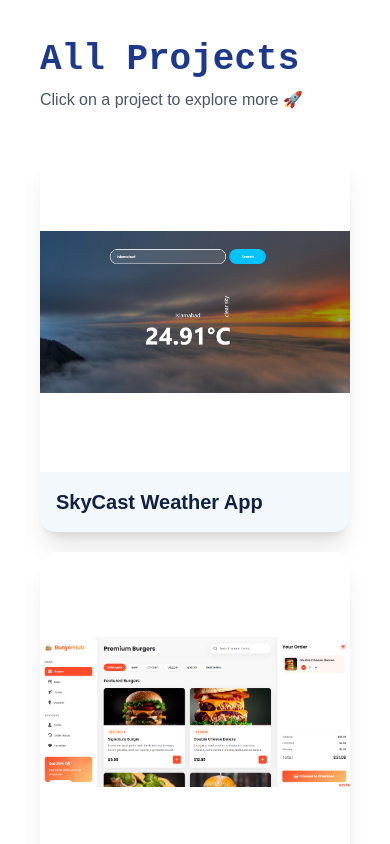
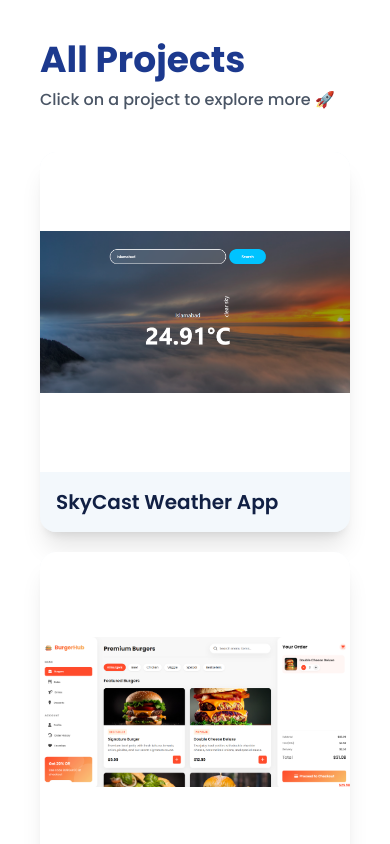
Before and after one commit to hassan-qureshii/Portfolio, a React (Vite) app: page /projects in a window 390 px wide. Shown: the top 844 px of the page. Built offline with nearby package versions, Linux system fonts and the light colour scheme.

Commit message:
Add Skeleton

```diff
--- a/index.html
+++ b/index.html
@@ -4,6 +4,8 @@
     <meta charset="UTF-8" />
     <!-- ✅ Fix: Add correct favicon reference -->
     <link rel="icon" type="image/png" href="/favicon.ico" />
+    <!-- index.html (inside <head>) -->
+<link href="https://fonts.googleapis.com/css2?family=Inter:wght@300;400;500;600&family=Poppins:wght@500;600;700&display=swap" rel="stylesheet" />
 
     <meta name="viewport" content="width=device-width, initial-scale=1.0" />
     <title>Akbar-Qureshi | Developer</title>
--- a/src/Components/Contact.jsx
+++ b/src/Components/Contact.jsx
@@ -1,81 +1,185 @@
-import React from "react";
-import { Mail, Send } from "lucide-react";
+import React, { useState } from "react";
+import { Mail } from "lucide-react";
 import { motion } from "framer-motion";
-import { WhatsApp } from "@mui/icons-material";
+import { WhatsApp, Send } from "@mui/icons-material";
 
 const Contact = () => {
-  const whatsappLink =
-    "https://wa.me/923068868886?text=Hello%20Hassan!%20I%20would%20like%20to%20get%20in%20touch.";
+  const whatsappNumber = "923068868886"; // your WhatsApp number (without +)
   const mailLink =
     "mailto:hassanqureshi8886@gmail.com?subject=Let's%20Work%20Together&body=Hi%20Hassan,";
 
+  // ✅ State for inputs
+  const [formData, setFormData] = useState({
+    name: "",
+    email: "",
+    message: "",
+  });
+
+  // ✅ Handle Input Change
+  const handleChange = (e) => {
+    const { name, value } = e.target;
+    setFormData((prev) => ({ ...prev, [name]: value }));
+  };
+
+  // ✅ Handle Submit (Send to WhatsApp)
+  const handleSubmit = (e) => {
+    e.preventDefault();
+
+    const { name, email, message } = formData;
+
+    if (!name || !email || !message) {
+      alert("⚠️ Please fill out all fields");
+      return;
+    }
+
+    const whatsappText = `Hello Hassan! 👋%0A%0AYou have a new message:%0A%0A🧑 Name: ${encodeURIComponent(
+      name
+    )}%0A📩 Email: ${encodeURIComponent(
+      email
+    )}%0A💬 Message: ${encodeURIComponent(message)}`;
+
+    const whatsappLink = `https://wa.me/${whatsappNumber}?text=${whatsappText}`;
+
+    // open WhatsApp in new tab
+    window.open(whatsappLink, "_blank");
+
+    // Optional: Clear inputs
+    setFormData({ name: "", email: "", message: "" });
+  };
+
   return (
-  <div>
-   <motion.h1
-           initial={{ opacity: 0, x: -50 }}
-           whileInView={{ opacity: 1, x: 0 }}
-           transition={{ duration: 0.6, ease: "easeOut" }}
-           viewport={{ once: true }}
-           className="text-2xl font-black font-sans text-heading ml-5"
+    <div
+      id="contact"
+      className="px-6 md:px-16 py-20 flex flex-col items-center text-center"
     >
-           Contact
-         </motion.h1>
-    <section className="py-20 px-6 md:px-16 flex flex-col items-center text-center">
       {/* Heading */}
-      <motion.h1
+      <motion.h2
         initial={{ opacity: 0, y: -40 }}
         animate={{ opacity: 1, y: 0 }}
         transition={{ duration: 0.7, ease: "easeOut" }}
-        className="text-2xl md:text-3xl font-bold text-heading mb-6"
+        className="text-2xl md:text-3xl font-bold text-heading mb-4 text-center"
       >
         Let’s Work Together
-      </motion.h1>
+      </motion.h2>
 
+      {/* Description */}
       <motion.p
         initial={{ opacity: 0, y: 30 }}
         animate={{ opacity: 1, y: 0 }}
         transition={{ duration: 0.7, delay: 0.2 }}
-        className="max-w-2xl text-para text-lg leading-relaxed mb-10"
+        className="max-w-2xl text-para text-lg leading-relaxed mb-10 text-center"
       >
-        I’m open to freelance projects, creative collaborations, and exciting full-time roles.
-Got an idea, a challenge, or just want to say hi? Let’s make something amazing together!
+        I’m open to freelance projects, creative collaborations, and exciting full-time
+        roles. Got an idea, a challenge, or just want to say hi? Let’s make something
+        amazing together!
       </motion.p>
 
-      {/* Contact Cards */}
-      <div className="grid md:grid-cols-2 gap-6 w-full max-w-2xl">
+      {/* Grid Layout */}
+      <div className="grid md:grid-cols-2 gap-10 w-full max-w-5xl">
+        {/* 📞 Contact Info (centered vertically) */}
+        <div className="space-y-6 flex flex-col items-center justify-center text-center md:justify-center h-full">
           {/* WhatsApp */}
           <motion.a
-          href={whatsappLink}
+            href={`https://wa.me/${whatsappNumber}`}
             target="_blank"
             rel="noopener noreferrer"
-          whileHover={{ scale: 1.05 }}
+            aria-label="Contact via WhatsApp"
+            whileHover={{ scale: 1.02 }}
             whileTap={{ scale: 0.98 }}
             transition={{ duration: 0.3 }}
-          className="flex flex-col items-center justify-center p-6 border-b md:border-r border-gray-700 rounded-2xl shadow-lg hover:shadow-[#21C063] hover:border-[#21C063] bg-[#2A394E] transition-all duration-300"
+            className="flex items-center gap-4 p-4 border-b border-gray-600 rounded-lg transition-all duration-300 hover:border-[#21C063]"
           >
-          <WhatsApp className="text-[#21C063] text-5xl mb-3" />
-          <span className="text-xl text-[#21C063] font-semibold hover:underline">
+            <WhatsApp className="text-[#21C063] text-4xl" />
+            <div className="flex flex-col items-center">
+              <span className="text-lg text-[#21C063] font-semibold hover:underline">
                 +92 306 8868886
               </span>
-          <p className="text-gray-400  mt-2">Chat instantly on WhatsApp</p>
+              <p className="text-gray-400 text-sm">Chat instantly on WhatsApp</p>
+            </div>
           </motion.a>
 
           {/* Email */}
           <motion.a
             href={mailLink}
-          whileHover={{ scale: 1.05 }}
+            aria-label="Send email to Hassan"
+            whileHover={{ scale: 1.02 }}
             whileTap={{ scale: 0.98 }}
             transition={{ duration: 0.3 }}
-          className="flex flex-col items-center justify-center p-6 border-b border-gray-700 rounded-2xl shadow-lg hover:shadow-[#1C398E] hover:border-[#1C398E] bg-[#2A394E] transition-all duration-300"
+            className="flex items-center gap-4 p-4 border-b border-gray-600 rounded-lg transition-all duration-300 hover:border-[#1C398E]"
           >
-          <Mail className="text-[#1C398E] text-5xl mb-3" />
-          <span className="text-xl font-semibold hover:underline text-heading">
+            <Mail className="text-[#1C398E] text-4xl" />
+            <div className="flex flex-col items-center">
+              <span className="text-lg font-semibold hover:underline text-heading">
                 hassanqureshi8886@gmail.com
               </span>
-          <p className="text-gray-400 mt-2">Send me a detailed message</p>
+              <p className="text-gray-400 text-sm">Send me a detailed message</p>
+            </div>
           </motion.a>
         </div>
-    </section>
+
+        {/* ✍️ Contact Form */}
+        <motion.form
+          onSubmit={handleSubmit}
+          initial={{ opacity: 0, x: 50 }}
+          whileInView={{ opacity: 1, x: 0 }}
+          transition={{ duration: 0.6 }}
+          viewport={{ once: true }}
+          className="flex flex-col gap-5 w-full"
+        >
+          {/* Name */}
+          <div className="flex flex-col gap-2">
+            <label className="text-sm font-semibold text-heading text-left">Name</label>
+            <input
+              type="text"
+              name="name"
+              value={formData.name}
+              onChange={handleChange}
+              placeholder="Enter your name"
+              required
+              className="p-3 border-b border-gray-800 rounded-xl text-para focus:outline-none"
+            />
+          </div>
+
+          {/* Email */}
+          <div className="flex flex-col gap-2">
+            <label className="text-sm font-semibold text-heading text-left">Email</label>
+            <input
+              type="email"
+              name="email"
+              value={formData.email}
+              onChange={handleChange}
+              placeholder="Enter your email"
+              required
+              className="p-3 border-b border-gray-800 rounded-xl text-para focus:outline-none"
+            />
+          </div>
+
+          {/* Message */}
+          <div className="flex flex-col gap-2">
+            <label className="text-sm font-semibold text-heading text-left">Message</label>
+            <textarea
+              name="message"
+              value={formData.message}
+              onChange={handleChange}
+              placeholder="Write your message here..."
+              required
+              rows="3"
+              className="p-3 border-b border-gray-800 rounded-xl text-para focus:outline-none"
+            ></textarea>
+          </div>
+
+          {/* Send Button */}
+          <div className="flex justify-end">
+            <button
+              type="submit"
+              aria-label="Send message"
+              className="flex items-center justify-center bg-heading hover:bg-para text-white p-3 rounded-full transition-all duration-300 shadow-md"
+            >
+              <Send />
+            </button>
+          </div>
+        </motion.form>
+      </div>
     </div>
   );
 };
--- a/src/Components/LeftItems.jsx
+++ b/src/Components/LeftItems.jsx
@@ -11,14 +11,28 @@
     { name: "Contact", to: "contact" },
   ];
 
+  const menuVariants = {
+    hidden: { opacity: 0, y: 20 },
+    visible: {
+      opacity: 1,
+      y: 0,
+      transition: { staggerChildren: 0.15 },
+    },
+  };
+
+  const itemVariants = {
+    hidden: { opacity: 0, y: 20 },
+    visible: { opacity: 1, y: 0 },
+  };
+
   return (
     <motion.div
       initial={{ x: -100, opacity: 0 }}
       animate={{ x: 0, opacity: 1 }}
       transition={{ duration: 0.6, ease: "easeOut" }}
-      className="w-full h-auto lg:h-screen flex flex-col lg:justify-between"
+      className="w-full h-auto lg:h-screen flex flex-col lg:justify-between font-[var(--font-body)]"
     >
-      {/* Top Content */}
+      {/* Top Section */}
       <div>
         <motion.div
           initial={{ opacity: 0, y: -20 }}
@@ -26,11 +40,14 @@
           transition={{ delay: 0.2, duration: 0.6 }}
           className="pt-10 mx-5 md:mx-10"
         >
-          <h1 className="text-4xl !font-Outfit !font-bold text-heading">
+          <h1
+            className="text-4xl font-bold text-heading"
+            style={{ fontFamily: "var(--font-heading)" }}
+          >
             Akbar Qureshi
           </h1>
-          <p className="mt-2 text-para">
-            Mern Stack | React | Next.js Developer
+          <p className="mt-2 text-para text-lg font-medium">
+            MERN Stack | React | Next.js Developer
           </p>
         </motion.div>
 
@@ -38,7 +55,7 @@
           initial={{ opacity: 0 }}
           animate={{ opacity: 1 }}
           transition={{ delay: 0.4, duration: 0.6 }}
-          className="mx-5 my-5 md:mx-10 text-para"
+          className="mx-5 my-5 md:mx-10 text-para text-base leading-relaxed"
         >
           I design and build clean, accessible websites that look stunning on
           any device — crafting{" "}
@@ -52,15 +69,8 @@
         <motion.div
           initial="hidden"
           animate="visible"
-          variants={{
-            hidden: { opacity: 0, y: 20 },
-            visible: {
-              opacity: 1,
-              y: 0,
-              transition: { staggerChildren: 0.15 },
-            },
-          }}
-          className="flex gap-5 md:block m-10 text-blue-900 font-mono"
+          variants={menuVariants}
+          className="flex gap-5 md:block m-10 text-blue-900 font-poppins tracking-wide"
         >
           {menuItems.map(({ name, to }) => (
             <Link
@@ -71,14 +81,10 @@
               spy={true}
               offset={-50}
               activeClass="active"
-              containerId="right-container" // 👈 target RightItems scroll container
             >
               <motion.p
-                variants={{
-                  hidden: { opacity: 0, y: 20 },
-                  visible: { opacity: 1, y: 0 },
-                }}
-                className="hover:text-para py-1 cursor-pointer duration-500"
+                variants={itemVariants}
+                className="hover:text-para py-1 cursor-pointer duration-500 text-lg font-medium"
                 whileHover={{ scale: 1.1, x: 5 }}
                 transition={{ type: "spring", stiffness: 200 }}
               >
@@ -89,14 +95,13 @@
         </motion.div>
       </div>
 
-      {/* Bottom Social Icons */}
+      {/* Social Icons */}
       <motion.div
         initial={{ opacity: 0, y: 30 }}
         animate={{ opacity: 1, y: 0 }}
         transition={{ delay: 0.8, duration: 0.6 }}
         className="flex justify-start space-x-4 mb-6 text-blue-900 ml-10"
       >
-        {/* GitHub */}
         <motion.a
           href="https://github.com/hassan-qureshii"
           target="_blank"
@@ -107,7 +112,6 @@
           <GitHub className="cursor-pointer hover:text-para" />
         </motion.a>
 
-        {/* LinkedIn */}
         <motion.a
           href="https://www.linkedin.com/in/akbar-qureshi-8634b530b/"
           target="_blank"
@@ -118,7 +122,6 @@
           <LinkedIn className="cursor-pointer hover:text-para" />
         </motion.a>
 
-        {/* Instagram */}
         <motion.a
           href="https://www.instagram.com/hassanq_shi"
           target="_blank"
--- a/src/Pages/AllProjects.jsx
+++ b/src/Pages/AllProjects.jsx
@@ -1,30 +1,134 @@
 import React, { useState } from "react";
 import { motion } from "framer-motion";
-import { Modal, Button } from "antd";
+import { Modal, Button, Skeleton } from "antd";
 
-// ✅ All images come from the public folder → use absolute paths like "/image.png"
 const projects = [
-  { name: "SkyCast Weather App", path: "https://sky-cast-weather-tawny.vercel.app/", image: "/skycast.png", description: "SkyCast Weather App is a sleek..." },
-  { name: "Meal Metrics", path: "https://meal-metrics-six.vercel.app/", image: "/mealmetrics.png", description: "MealMetrics – A responsive..." },
-  { name: "Microsoft Office UI Website", path: "https://website-9e404.web.app/", image: "/microsoft.png", description: "Clone of Microsoft official site..." },
-  { name: "CODVerse", path: "https://co-dverse.vercel.app/", image: "/CodVerse.png", description: "Modern Call of Duty fan hub..." },
-  { name: "DigitalEra Faculty", path: "https://digital-era-institute.vercel.app/", image: "/DigitalEra.png", description: "Faculty platform using React.js..." },
-  { name: "Food Website", path: "https://burger-website-hq.netlify.app/", image: "/Burger.png", description: "Modern landing page for a burger restaurant." },
-  { name: "3 Column Preview Card", path: "https://3-column-preview-card-hq.netlify.app/", image: "/3-column-preview-card.png", description: "A responsive 3-column preview card." },
-  { name: "Single Price Grid Component", path: "https://single-price-grid-component-master-hq.netlify.app/", image: "/singleprice.png", description: "Single Price Grid Component." },
-  { name: "ClipBoard Landing Page", path: "https://clipboard-landing-page-hq.netlify.app/", image: "/landingpage.png", description: "Clipboard Landing Page built using HTML, CSS." },
-  { name: "Coza Store", path: "https://coza-store-hq.netlify.app/", image: "/Coza-store.png", description: "Modern fashion store landing page." },
-  { name: "Cartify", path: "/projects/youtube", image: "/Cartify.png", description: "E-commerce cart project." },
-  { name: "Blog Preview Card", path: "https://blog-preview-card-main-hq.netlify.app/", image: "/Blog-preview-card.png", description: "Clean, modern blog preview card." },
-  { name: "Profile Component Main", path: "https://social-links-profile-main-hq.netlify.app/", image: "/Profile-main.png", description: "Responsive profile card." },
-  { name: "QR Code Component Main", path: "https://qr-code-component-main-hq.netlify.app/", image: "/qrcode.png", description: "Elegant QR Code Component." },
-  { name: "Text Length Analyzer App", path: "https://text-length-analyzer.netlify.app/", image: "/textanalyzer.png", description: "Analyze the length of text." },
-  { name: "Payment Method UI", path: "https://payment-method-ui.netlify.app/", image: "/Payment.png", description: "Modern UI for payment gateway." },
-  { name: "Conference Ticket Generator", path: "https://conference-ticket-generator-main-hq.netlify.app/", image: "/TicketGenerator.png", description: "Generates custom conference tickets." },
-  { name: "Sigma Solver Calculator", path: "https://sigmasolver-calculator.netlify.app/", image: "/Calculator.png", description: "A calculator app." },
-  { name: "Time Forage", path: "https://timeforge.netlify.app/", image: "/stopwatch.png", description: "Stopwatch and timer app." },
-  { name: "Logic Whisper App", path: "https://logicwhisper-app.netlify.app/", image: "/logicwhisper.png", description: "App for logical problems." },
-  { name: "Google Clone", path: "https://google-clone-hq.netlify.app/", image: "/googleclone.png", description: "Google Search clone." },
+  {
+    name: "SkyCast Weather App",
+    path: "https://sky-cast-weather-tawny.vercel.app/",
+    image: "/skycast.png",
+    description: "SkyCast is a responsive weather forecasting app that provides real-time temperature, humidity, and location-based reports. Built with modern UI for a smooth user experience."
+  },
+  {
+    name: "Meal Metrics",
+    path: "https://meal-metrics-six.vercel.app/",
+    image: "/mealmetrics.png",
+    description: "Meal Metrics helps users discover and explore recipes with detailed nutritional information. A modern, mobile-friendly interface for food lovers."
+  },
+  {
+    name: "Microsoft Office UI Website",
+    path: "https://website-9e404.web.app/",
+    image: "/microsoft.png",
+    description: "A clean and modern clone of Microsoft’s official site. Showcases professional UI/UX design and smooth page transitions."
+  },
+  {
+    name: "CODVerse",
+    path: "https://co-dverse.vercel.app/",
+    image: "/CodVerse.png",
+    description: "CODVerse is a Call of Duty fan hub featuring game modes, news, and sleek animations. Built with responsive design for gamers."
+  },
+  {
+    name: "DigitalEra Faculty",
+    path: "https://digital-era-institute.vercel.app/",
+    image: "/DigitalEra.png",
+    description: "A React.js faculty platform for educational institutions. Includes clean navigation and modern UI for students and staff."
+  },
+  {
+    name: "Food Website",
+    path: "https://burger-website-hq.netlify.app/",
+    image: "/Burger.png",
+    description: "A stylish burger restaurant landing page with smooth animations. Designed to attract customers with a modern layout."
+  },
+  {
+    name: "3 Column Preview Card",
+    path: "https://3-column-preview-card-hq.netlify.app/",
+    image: "/3-column-preview-card.png",
+    description: "A responsive 3-column preview card component. Perfect for showcasing services in a minimal and elegant style."
+  },
+  {
+    name: "Single Price Grid Component",
+    path: "https://single-price-grid-component-master-hq.netlify.app/",
+    image: "/singleprice.png",
+    description: "A clean and simple pricing card layout. Ideal for presenting pricing plans in a modern way."
+  },
+  {
+    name: "ClipBoard Landing Page",
+    path: "https://clipboard-landing-page-hq.netlify.app/",
+    image: "/landingpage.png",
+    description: "A modern landing page built using HTML and CSS. Fully responsive with a clean and professional design."
+  },
+  {
+    name: "Coza Store",
+    path: "https://coza-store-hq.netlify.app/",
+    image: "/Coza-store.png",
+    description: "A stylish fashion store landing page. Designed with smooth sections and a modern e-commerce layout."
+  },
+  {
+    name: "Cartify",
+    path: "/projects/youtube",
+    image: "/Cartify.png",
+    description: "Cartify is an e-commerce cart project featuring add-to-cart and product management. Simple and efficient for learning full-stack."
+  },
+  {
+    name: "Blog Preview Card",
+    path: "https://blog-preview-card-main-hq.netlify.app/",
+    image: "/Blog-preview-card.png",
+    description: "A clean blog preview card design. Highlights titles, author info, and categories with a minimal touch."
+  },
+  {
+    name: "Profile Component Main",
+    path: "https://social-links-profile-main-hq.netlify.app/",
+    image: "/Profile-main.png",
+    description: "A modern responsive profile card with social links. Great for personal branding and portfolio use."
+  },
+  {
+    name: "QR Code Component Main",
+    path: "https://qr-code-component-main-hq.netlify.app/",
+    image: "/qrcode.png",
+    description: "An elegant and responsive QR Code component. Simple yet effective design for quick scanning."
+  },
+  {
+    name: "Text Length Analyzer App",
+    path: "https://text-length-analyzer.netlify.app/",
+    image: "/textanalyzer.png",
+    description: "A handy app that counts text length in real time. Useful for writers, developers, and students."
+  },
+  {
+    name: "Payment Method UI",
+    path: "https://payment-method-ui.netlify.app/",
+    image: "/Payment.png",
+    description: "A modern payment gateway UI design. Features secure and clean layout for better user trust."
+  },
+  {
+    name: "Conference Ticket Generator",
+    path: "https://conference-ticket-generator-main-hq.netlify.app/",
+    image: "/TicketGenerator.png",
+    description: "An interactive tool to generate digital conference tickets. Clean design and smooth functionality."
+  },
+  {
+    name: "Sigma Solver Calculator",
+    path: "https://sigmasolver-calculator.netlify.app/",
+    image: "/Calculator.png",
+    description: "A simple and modern calculator app. User-friendly interface with accurate calculations."
+  },
+  {
+    name: "Time Forage",
+    path: "https://timeforge.netlify.app/",
+    image: "/stopwatch.png",
+    description: "A stopwatch and timer app with a clean UI. Perfect for tracking tasks or workouts."
+  },
+  {
+    name: "Logic Whisper App",
+    path: "https://logicwhisper-app.netlify.app/",
+    image: "/logicwhisper.png",
+    description: "Logic Whisper helps users solve logical problems and puzzles. Built with a focus on simplicity."
+  },
+  {
+    name: "Google Clone",
+    path: "https://google-clone-hq.netlify.app/",
+    image: "/googleclone.png",
+    description: "A front-end clone of Google Search with a clean and minimal design. Shows modern web development skills."
+  },
 ];
 
 const containerVariants = {
@@ -35,6 +139,7 @@
 const AllProjects = () => {
   const [isModalVisible, setIsModalVisible] = useState(false);
   const [selectedProject, setSelectedProject] = useState(null);
+  const [loadedImages, setLoadedImages] = useState({});
 
   const openModal = (project) => {
     setSelectedProject(project);
@@ -46,15 +151,24 @@
     setSelectedProject(null);
   };
 
+  const handleImageLoad = (index) => {
+    setTimeout(() => {
+      setLoadedImages((prev) => ({ ...prev, [index]: true }));
+    }, 2000);
+  };
+
   return (
-    <div className="w-full min-h-screen mx-auto p-10">
+    <div
+      className="w-full min-h-screen mx-auto p-10"
+      style={{ fontFamily: '"Poppins", "Inter", sans-serif' }}
+    >
       <motion.div
         initial={{ opacity: 0, y: -20 }}
         animate={{ opacity: 1, y: 0 }}
         transition={{ duration: 0.8, ease: "easeOut" }}
         className="mb-10"
       >
-        <h1 className="text-4xl font-black font-mono text-heading">All Projects</h1>
+        <h1 className="text-4xl font-black text-heading">All Projects</h1>
         <p className="text-gray-600 mt-2">Click on a project to explore more 🚀</p>
       </motion.div>
 
@@ -69,16 +183,25 @@
             whileHover={{ scale: 1.05 }}
             whileTap={{ scale: 0.95 }}
             onClick={() => openModal(project)}
-            className="block bg-background rounded-2xl shadow-xl text-para cursor-pointer transition duration-300 hover:shadow-2xl overflow-hidden"
+            className="block bg-background rounded-2xl shadow-xl text-para cursor-pointer transition duration-300 hover:shadow-2xl overflow-hidden relative"
           >
+            {!loadedImages[i] && (
+              <div className="absolute inset-0 z-0 flex items-center justify-center bg-white">
+                <Skeleton.Image active style={{ width: "100%", height: "100%" }} />
+              </div>
+            )}
+
             <motion.img
               src={project.image}
               alt={project.name}
-              className="w-full h-80 object-contain bg-white"
+              className={`w-full h-80 object-contain bg-white relative z-10 transition-opacity duration-500 ${
+                loadedImages[i] ? "opacity-100" : "opacity-0"
+              }`}
               whileHover={{ scale: 1.05 }}
               transition={{ duration: 0.3 }}
+              onLoad={() => handleImageLoad(i)}
             />
-            <div className="p-4">
+            <div className="p-4 relative z-10 bg-background">
               <span className="text-xl font-semibold">{project.name}</span>
             </div>
           </motion.div>
@@ -97,6 +220,7 @@
               color: "#fff",
               border: "none",
               transition: "all 0.3s ease",
+              fontFamily: '"Poppins", "Inter", sans-serif',
             }}
             onMouseEnter={(e) => {
               e.currentTarget.style.backgroundColor = "#152b68";
--- a/src/Pages/Home.jsx
+++ b/src/Pages/Home.jsx
@@ -4,7 +4,7 @@
 
 const Home = () => {
   return (
-    <div className="bg-background h-screen w-screen grid grid-cols-1 md:grid-cols-[40%_60%]">
+    <div className="bg-background h-screen w-screen grid grid-cols-1 md:grid-cols-[35%_65%]">
       {/* Left - Side (Fixed, 40% on md+) */}
       <div className="h-auto md:h-screen md:sticky md:top-0">
         <LeftItems />
--- a/src/index.css
+++ b/src/index.css
@@ -18,3 +18,10 @@
 html {
   scroll-behavior: smooth;
 }
+
+@import url('https://fonts.googleapis.com/css2?family=Inter:wght@300;400;500;600&family=Poppins:wght@500;600;700&display=swap');
+
+:root {
+  --font-heading: 'Poppins', sans-serif;
+  --font-body: 'Inter', sans-serif;
+}
```
Also changed, not shown: src/Components/Project.jsx (+40 -16 lines), src/Components/RightItems.jsx (+10 -4 lines). Lines whose indentation alone changed are shown as unchanged.
